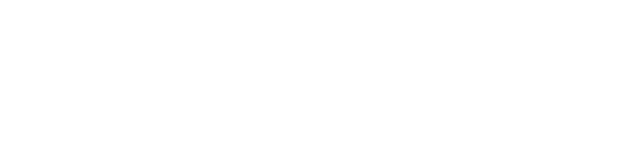
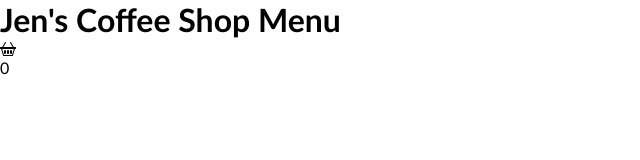
Before and after one commit to JenniNick-1202/Coffee-Menu, a plain HTML site: page index.html in a window 1280 px wide. Shown: the whole page, without its empty margins (0-640 px from the left). Drawn offline with nearby package versions, Linux system fonts and the light colour scheme.

Commit message:
add images and nav bar

```diff
--- a/index.html
+++ b/index.html
@@ -4,9 +4,20 @@
     <meta charset="UTF-8">
     <meta name="viewport" content="width=device-width, initial-scale=1.0">
     <link rel="stylesheet" href="style.css">
+    <link rel="stylesheet" href="https://cdn.jsdelivr.net/npm/bootstrap-icons@1.11.3/font/bootstrap-icons.min.css">
     <title>Coffee Menu</title>
 </head>
 <body>
+
+<!--navbar-->
+
+<div class="navbar">
+    <h1>Jen's Coffee Shop Menu</h1>
+        <div class="basket">
+        <i class="bi bi-basket2"></i>
+        <div class="basketAmt">0</div>
+    </div>
+</div>
 
 
 <script src="script.js"></script>
```
Also changed, not shown: images/flatWhite.jpg (added), 4 other files.
